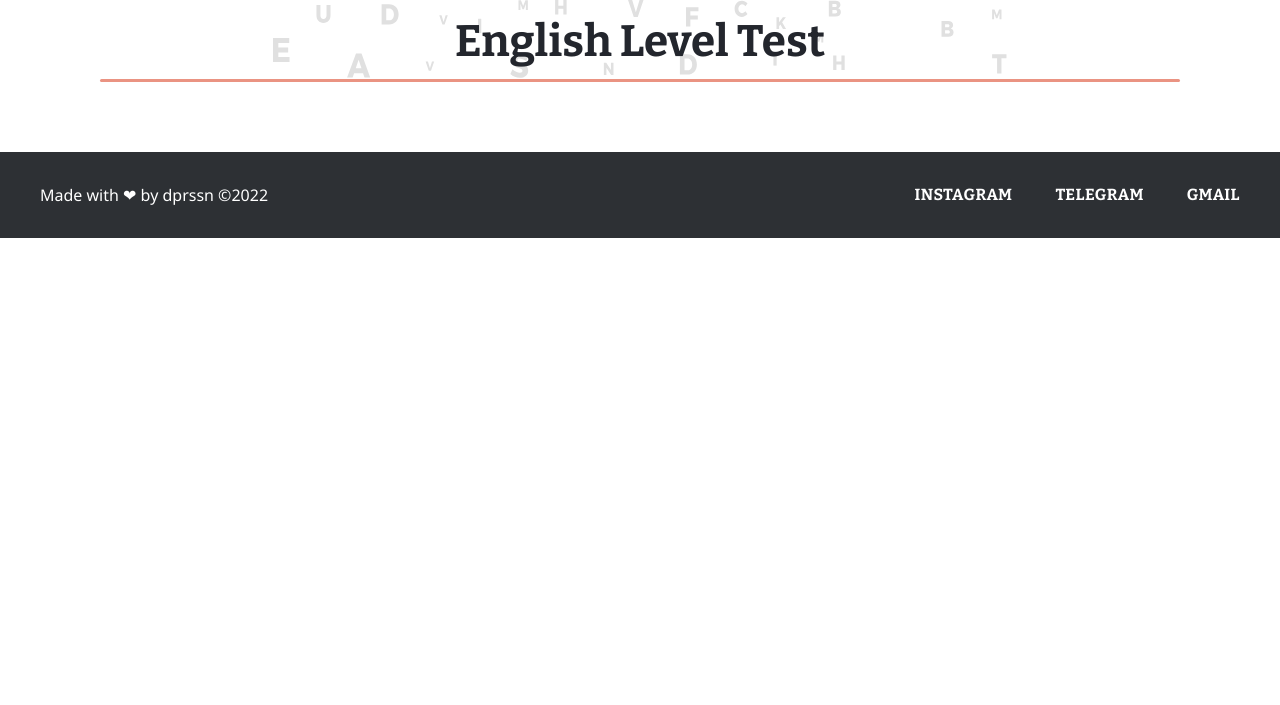
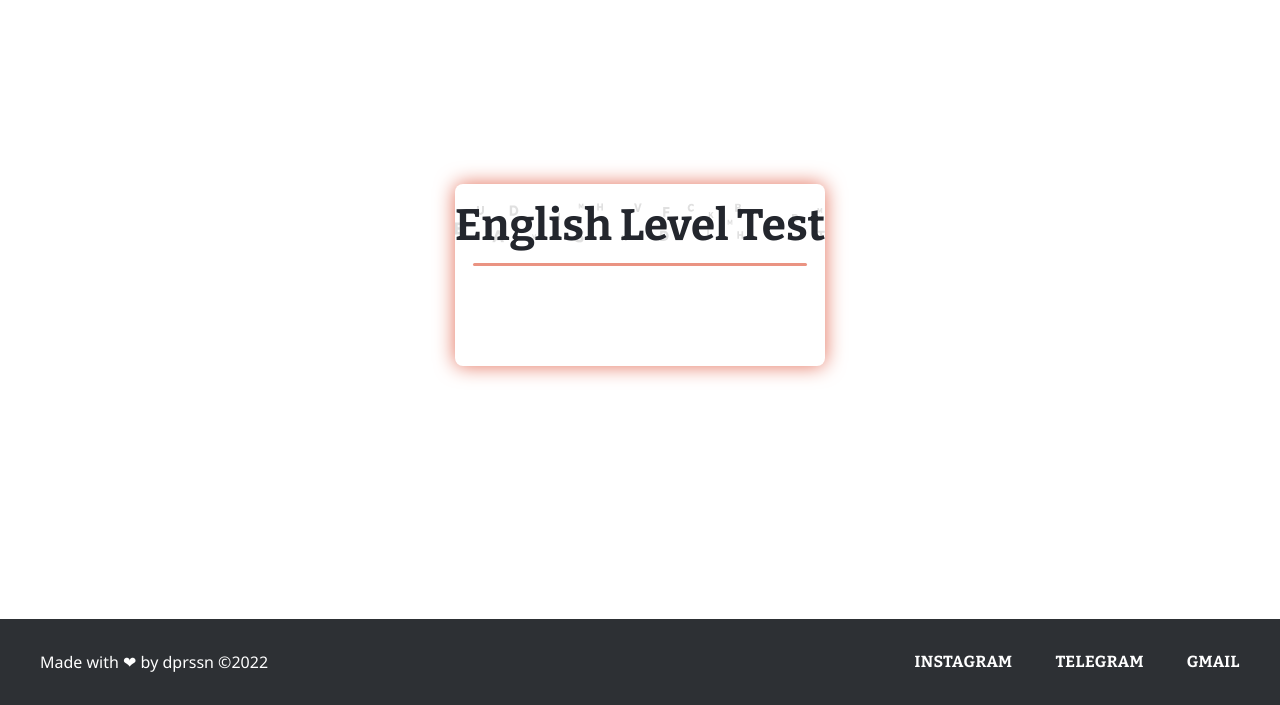
Before and after one commit to gnvadim29/ItLang, a Spring app: template src/main/resources/templates/english_level_test/result.html in a window 1280 px wide. Shown: the part 95-800 px from the top of the page. Run offline with Thymeleaf, Linux system fonts and the light colour scheme; the template is opened without the code that fills it, so the values that code supplies are empty; some of the project's set-up classes (security, data sources, template engines, error pages and the like) are left out, and stand-ins take their place.

Commit message:
add english-level-test results

```diff
--- a/src/main/resources/static/css/english-level-test/test.css
+++ b/src/main/resources/static/css/english-level-test/test.css
@@ -556,3 +556,25 @@
 #q24a4:checked ~ .label::before{
     background: #FF9A6C;
 }
+
+
+/* RESULTS********************/
+.result{
+    display: flex;
+    height: 100%;
+    flex-grow: 1;
+    align-items: center;
+}
+.result_content{
+    max-width: 800px;
+    margin: 0 auto;
+    border-radius: 8px;
+    box-shadow: 0px 0px 20px #E36F59;
+}
+.result_text{
+    padding: 50px 30px;
+    text-align: center;
+    font-size: 22px;
+    font-weight: 600;
+    color: #FF5F49;
+}
--- a/src/main/resources/templates/english_level_test/result.html
+++ b/src/main/resources/templates/english_level_test/result.html
@@ -7,13 +7,11 @@
     <meta name="viewport"
           content="width=device-width, user-scalable=no, initial-scale=1.0, maximum-scale=1.0, minimum-scale=1.0">
 
-
     <link th:href="@{/css/nullstyle.css}" href="../static/css/nullstyle.css" rel="stylesheet" >
     <link th:href="@{/css/loader.css}" href="../static/css/loader.css" rel="stylesheet" >
     <link th:href="@{/css/fragments/header.css}" rel="stylesheet" >
     <link th:href="@{/css/fragments/footer.css}" rel="stylesheet" >
     <link th:href="@{/css/english-level-test/test.css}" href="../../static/css/english-level-test/test.css" rel="stylesheet" >
-
 
     <link rel="preconnect" href="https://fonts.googleapis.com">
     <link rel="preconnect" href="https://fonts.gstatic.com" crossorigin>
@@ -29,27 +27,23 @@
 <div class="wrapper">
     <div class="header" th:insert="~{fragments/header.html :: header}"></div>
 
-    <section class="content_result">
-        <div class="container content_container">
-            <div class="content_item">
-
+    <section class="result">
+        <div class="container">
+            <div class="result_content">
                 <div class="test_header">
                     <div class="image">
                         <img th:src="@{/media/level-test/bg.svg}" src="../../static/media/level-test/bg.svg" class="header_bg" alt="">
-
                     </div>
                     <div class="test_title">
                         English Level Test
                     </div>
                 </div>
                 <hr class="header_line">
-                    <div class="result">
-                        <p class="result_text" th:text="${result}">Here your result</p>
-                    </div>
-
+                <div th:text="${result}" class="result_text">
+                    here your result
+                </div>
 
             </div>
-
         </div>
     </section>
 
```
